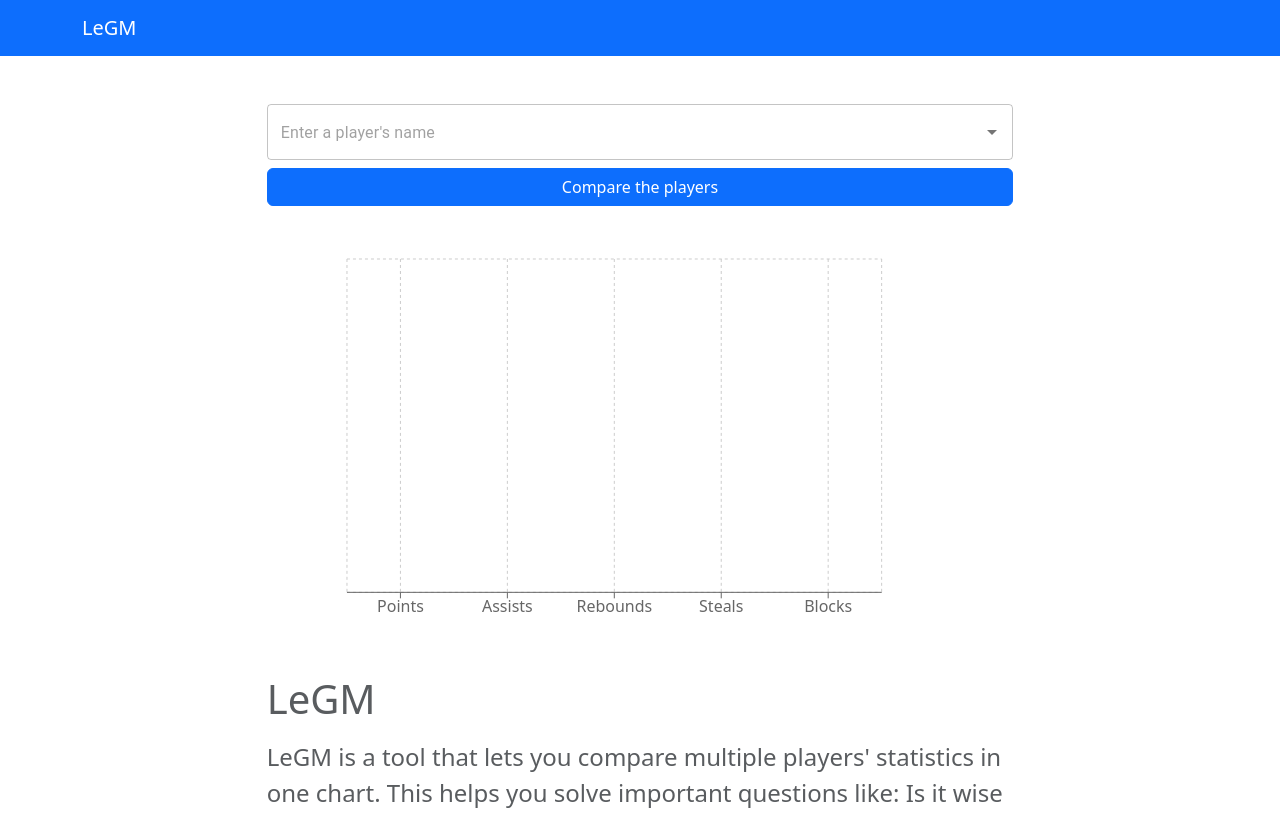
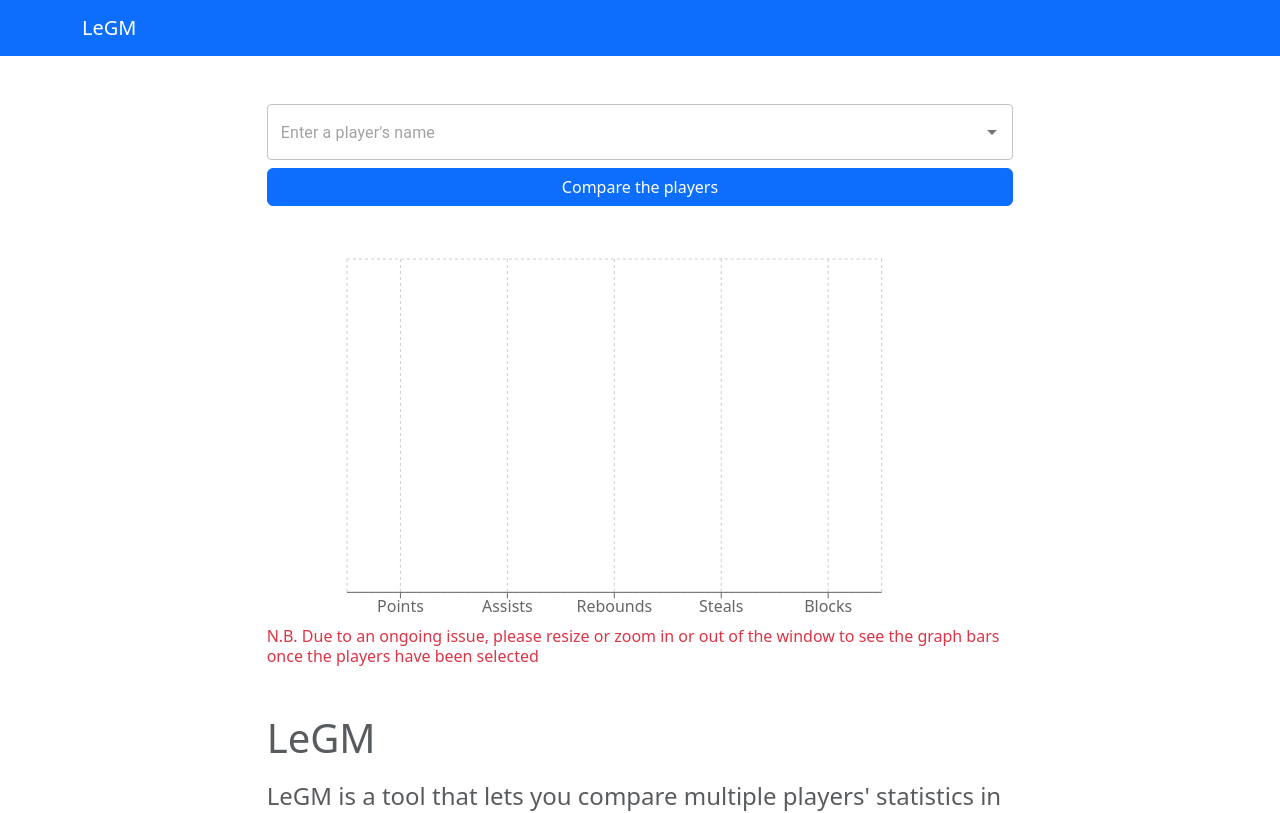
Before and after one commit to wumarc/LeGM, a React (Create React App) app in the folder frontend/: page / in a window 1280 px wide. Shown: the top 813 px of the page. Built offline with nearby package versions, Linux system fonts and the light colour scheme.

Commit message:
final commit

```diff
--- a/frontend/src/App.js
+++ b/frontend/src/App.js
@@ -9,6 +9,7 @@ function App() {
       <NavigationBar/>
       <div className='col-md-7 mx-auto mt-5'>
           <Search/>
+          <h6 class="text-danger">N.B. Due to an ongoing issue, please resize or zoom in or out of the window to see the graph bars once the players have been selected</h6>
       </div>
       <div className='fs-4 mt-5 col-md-7 mx-auto font-weight-bold text-body-secondary mb-1'>
         <h1 className='mt-2 mb-3'>LeGM</h1>
```
